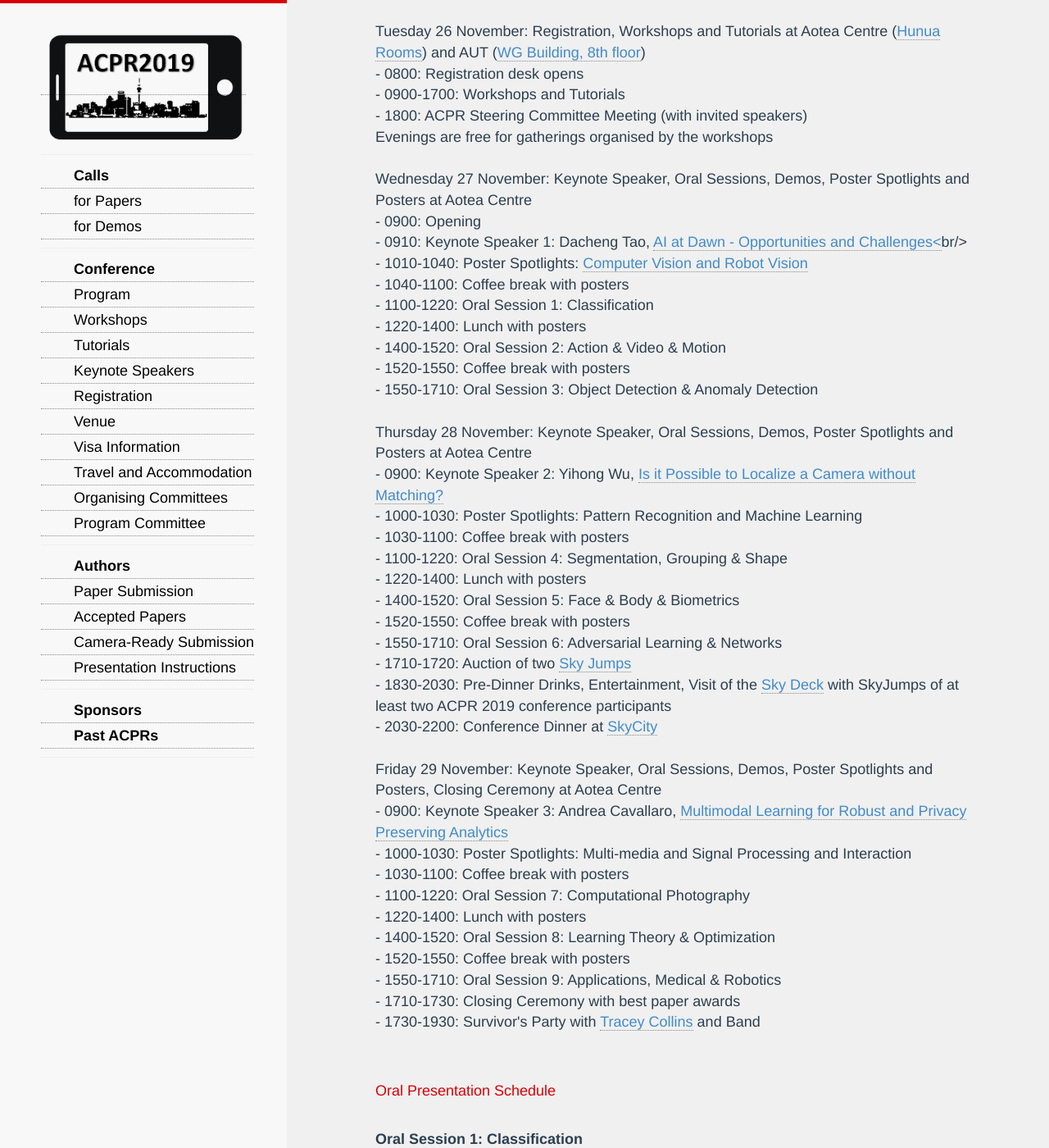
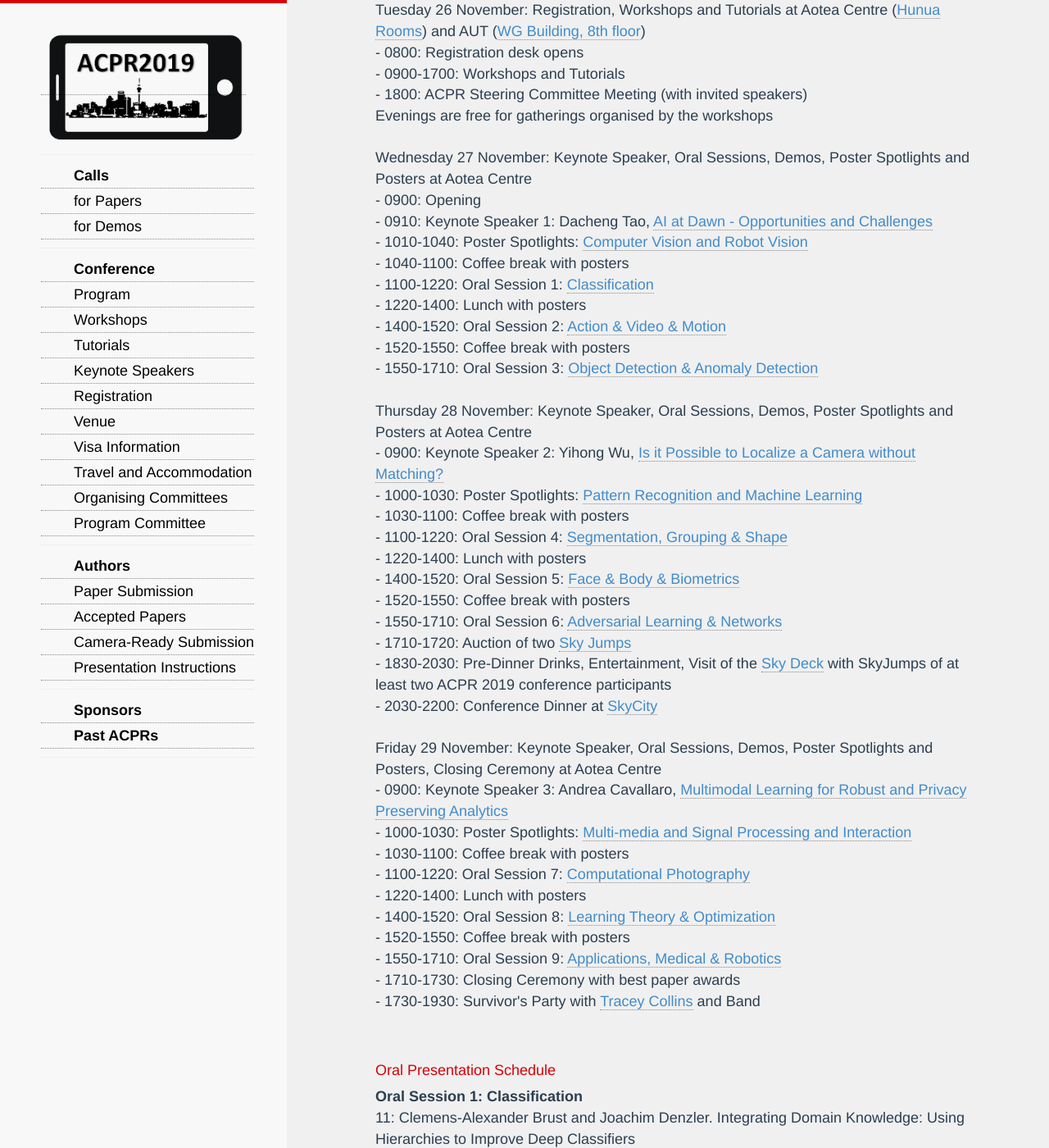
Before and after one commit to AndrewChenUoA/ACPR2019, a Jekyll site: the page built from program.html, in a window 1280 px wide and 1400 px high, scrolled down 798 px. Shown: the whole window at 82% size. Built offline with Jekyll 4.4.1, drawn with Linux system fonts in a browser that asks for light colours; nearby versions of some CDN libraries; Markdown is read by kramdown in place of the engine named in the settings.

Commit message:
Fix links

```diff
--- a/program.html
+++ b/program.html
@@ -14,7 +14,7 @@ title: ACPR 2019 - The 5th Asian Conference on Pattern Recognition
   The main conference has oral presentations of 15 minutes length (plus 5 minutes for discussion) and poster presentations, also including each a brief oral presentation (1 minute, called a "Poster Spotlight”).
   For Poster Spotlights, authors are requested to send 1-2 ppt slides to the conference organisers <<a href="mailto:acpr2019@aut.ac.nz">acpr2019@aut.ac.nz</a>> with the subject "Spotlight IDxx" where xx is your paper number, by 15 November. See the <a href="/presenters.html">Presenters</a> page for full instructions.<br/><br/>
 
-  <h4>Program</h4><br/>
+  <h4>Program</h4>
   Monday 25 November: Evening Welcome Reception at AUT (<a href="https://architecturenow.co.nz/articles/sir-paul-reeves-building/">Sir Paul Reeves Building</a>)<br/>
   - 1700: Registration desk opens<br/>
   - 1830: Welcome reception starts with a traditional welcoming ceremony<br/>
@@ -26,39 +26,39 @@ title: ACPR 2019 - The 5th Asian Conference on Pattern Recognition
   Evenings are free for gatherings organised by the workshops<br/><br/>
   Wednesday 27 November: Keynote Speaker, Oral Sessions, Demos, Poster Spotlights and Posters at Aotea Centre<br/>
   - 0900: Opening<br/>
-  - 0910: Keynote Speaker 1: Dacheng Tao, <a href="/keynote.html#dtao">AI at Dawn - Opportunities and Challenges<</a>br/>
-  - 1010-1040: Poster Spotlights: <a href="/program.html#or1">Computer Vision and Robot Vision</a><br/>
+  - 0910: Keynote Speaker 1: Dacheng Tao, <a href="/keynote.html#dtao">AI at Dawn - Opportunities and Challenges</a><br/>
+  - 1010-1040: Poster Spotlights: <a href="/program.html#p1">Computer Vision and Robot Vision</a><br/>
   - 1040-1100: Coffee break with posters<br/>
-  - 1100-1220: Oral Session 1: Classification<br/>
+  - 1100-1220: Oral Session 1: <a href="/program.html#or1">Classification</a><br/>
   - 1220-1400: Lunch with posters<br/>
-  - 1400-1520: Oral Session 2: Action & Video & Motion<br/>
+  - 1400-1520: Oral Session 2: <a href="/program.html#or2">Action & Video & Motion</a><br/>
   - 1520-1550: Coffee break with posters<br/>
-  - 1550-1710: Oral Session 3: Object Detection & Anomaly Detection<br/><br/>
+  - 1550-1710: Oral Session 3: <a href="/program.html#or3">Object Detection & Anomaly Detection</a><br/><br/>
   Thursday 28 November: Keynote Speaker, Oral Sessions, Demos, Poster Spotlights and Posters at Aotea Centre<br/>
-  - 0900: Keynote Speaker 2: Yihong Wu, <a href="/keynote.html#dtao">Is it Possible to Localize a Camera without Matching?</a><br/>
-  - 1000-1030: Poster Spotlights: Pattern Recognition and Machine Learning<br/>
+  - 0900: Keynote Speaker 2: Yihong Wu, <a href="/keynote.html#ywu">Is it Possible to Localize a Camera without Matching?</a><br/>
+  - 1000-1030: Poster Spotlights: <a href="/program.html#p2">Pattern Recognition and Machine Learning</a><br/>
   - 1030-1100: Coffee break with posters<br/>
-  - 1100-1220: Oral Session 4: Segmentation, Grouping & Shape<br/>
+  - 1100-1220: Oral Session 4: <a href="/program.html#or4">Segmentation, Grouping & Shape</a><br/>
   - 1220-1400: Lunch with posters<br/>
-  - 1400-1520: Oral Session 5: Face & Body & Biometrics<br/>
+  - 1400-1520: Oral Session 5: <a href="/program.html#or5">Face & Body & Biometrics</a><br/>
   - 1520-1550: Coffee break with posters<br/>
-  - 1550-1710: Oral Session 6: Adversarial Learning & Networks<br/>
+  - 1550-1710: Oral Session 6: <a href="/program.html#or6">Adversarial Learning & Networks</a><br/>
   - 1710-1720: Auction of two <a href="https://www.bungy.co.nz/auckland/sky-tower/">Sky Jumps</a><br/>
   - 1830-2030: Pre-Dinner Drinks, Entertainment, Visit of the <a href="https://www.skycityauckland.co.nz/sky-tower/admissions/">Sky Deck</a> with SkyJumps of at least two ACPR 2019 conference participants<br/>
   - 2030-2200: Conference Dinner at <a href="https://www.skycityauckland.co.nz">SkyCity</a><br/><br/>
   Friday 29 November: Keynote Speaker, Oral Sessions, Demos, Poster Spotlights and Posters, Closing Ceremony at Aotea Centre<br/>
   - 0900: Keynote Speaker 3: Andrea Cavallaro, <a href="/keynote.html#acav">Multimodal Learning for Robust and Privacy Preserving Analytics</a><br/>
-  - 1000-1030: Poster Spotlights: Multi-media and Signal Processing and Interaction<br/>
+  - 1000-1030: Poster Spotlights: <a href="/program.html#p3">Multi-media and Signal Processing and Interaction</a><br/>
   - 1030-1100: Coffee break with posters<br/>
-  - 1100-1220: Oral Session 7: Computational Photography<br/>
+  - 1100-1220: Oral Session 7: <a href="/program.html#or7">Computational Photography</a><br/>
   - 1220-1400: Lunch with posters<br/>
-  - 1400-1520: Oral Session 8: Learning Theory & Optimization<br/>
+  - 1400-1520: Oral Session 8: <a href="/program.html#or8">Learning Theory & Optimization</a><br/>
   - 1520-1550: Coffee break with posters<br/>
-  - 1550-1710: Oral Session 9: Applications, Medical & Robotics<br/>
+  - 1550-1710: Oral Session 9: <a href="/program.html#or9">Applications, Medical & Robotics</a><br/>
   - 1710-1730: Closing Ceremony with best paper awards<br/>
   - 1730-1930: Survivor's Party with <a href="https://www.youtube.com/watch?v=0yWb3RnUX6I">Tracey Collins</a> and Band <br/><br/>
   <br/>
-  <h4>Oral Presentation Schedule</h4><br/>
+  <h4>Oral Presentation Schedule</h4>
   <b id="or1">Oral Session 1: Classification</b><br/>
   11: Clemens-Alexander Brust and Joachim Denzler. Integrating Domain Knowledge: Using Hierarchies to Improve Deep Classifiers<br/>
   134: Xianjie Mo, Tingting Wei, Hengmin Zhang, Qiong Huang and Wei Luo. Label-smooth Learning for Fine-grained Visual Categorization<br/>
@@ -106,7 +106,7 @@ title: ACPR 2019 - The 5th Asian Conference on Pattern Recognition
   280: Mario Michelini and Helmut Mayer. Detection of Critical Camera Configurations for Structure from Motion Using Random Forest<br/><br/>
   <br/>
   <h4>Poster Schedule</h4><br/>
-  <b>Wednesday: Computer Vision and Robot Vision</b><br/>
+  <b id="p1">Wednesday: Computer Vision and Robot Vision</b>
 1: Kevin Kolcheck, Zheyuan Wang, Haiyan Xu and Jiang Yu Zheng. Visual Counting of Traffic Flow from A Car via Vehicle Detection and Motion Analysis<br/>
 13: Mofassir Ul Islam Arif, Mohsan Jameel and Lars Schmidt-Thieme. Directly Optimizing IoU for Bounding Box Localization<br/>
 15: Ivan Kruzhilov, Mikhail Romanov, Dmitry Babichev and Anton Konushin. Double Refinement Network for Room Layout Estimation<br/>
@@ -138,7 +138,7 @@ title: ACPR 2019 - The 5th Asian Conference on Pattern Recognition
 220: Yusei Suzuki, Hiroya Kawai, Koichi Ito, Takafumi Aoki, Masakazu Fujio, Yosuke Kaga and Kenta Takahashi. Hand Segmentation for Contactless Palmprint Recognition<br/>
 249: Qin Xu, Linyang Li, Qian Chen and Bin Luo. Selecting Discriminative Features for Fine-grained Visual Classification<br/><br/>
 
-  <b>Thursday: Pattern Recognition and Machine Learning</b><br/>
+  <b id="p2">Thursday: Pattern Recognition and Machine Learning</b><br/>
 16: Xiaotian Wu and Yizhuo Wang. Margin Constraint for Low-Shot Learning<br/>
 17: Floris De Feyter, Kristof Van Beeck and Toon Goedemé. Enhancing open-set face recognition by closing it with Cluster-Inferred Gallery Augmentation<br/>
 49: Dong Cao, Lisha Xu and Haibo Chen. Action Recognition in Untrimmed Videos with Composite Self-Attention Two-Stream Framework<br/>
@@ -170,7 +170,7 @@ title: ACPR 2019 - The 5th Asian Conference on Pattern Recognition
 272: Wang Jingming and Kwok Leung Chan. Background subtraction based on Encoder-Decoder Structured CNN<br/>
 277: Hamed Alqahtani and Manolya Kavakli-Thorne. Multi facet face construction<br/><br/>
 
-  <b>Friday: Multi-media and Signal Processing and Interaction</b><br/>
+  <b id="p3">Friday: Multi-media and Signal Processing and Interaction</b><br/>
 22: Andrik Rampun, Deborah A. Jarvis, Paul D. Griffiths and Paul Armitage. Automated 2D Fetal Brain Segmentation of MR images using a Deep U-Net<br/>
 41: Seo-Hyun Lee, Minji Lee and Seong-Whan Lee. EEG Representations of Spatial and Temporal Features in Imagined Speech and Overt Speech<br/>
 42: Soto Anno and Yuichi Sasaki. GAN-based abnormal detection by recognizing ungeneratable patterns<br/>
```
